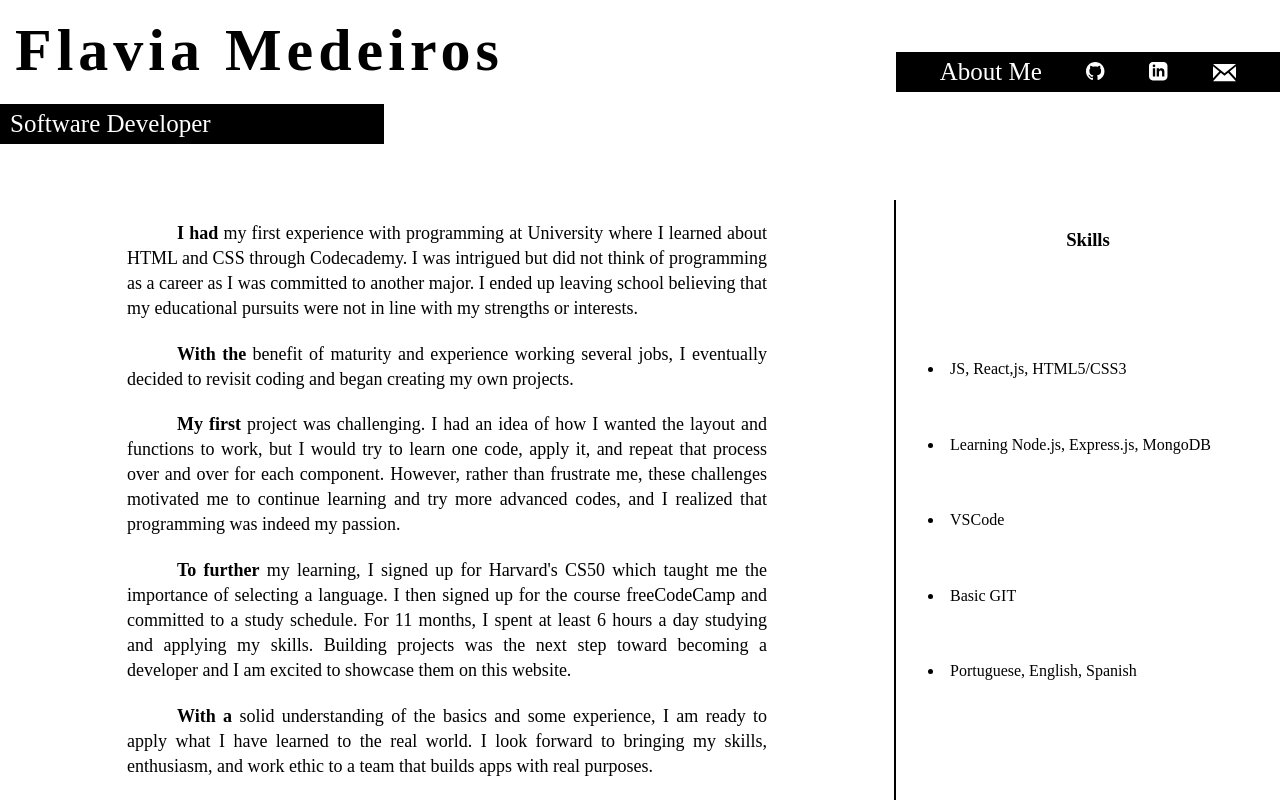
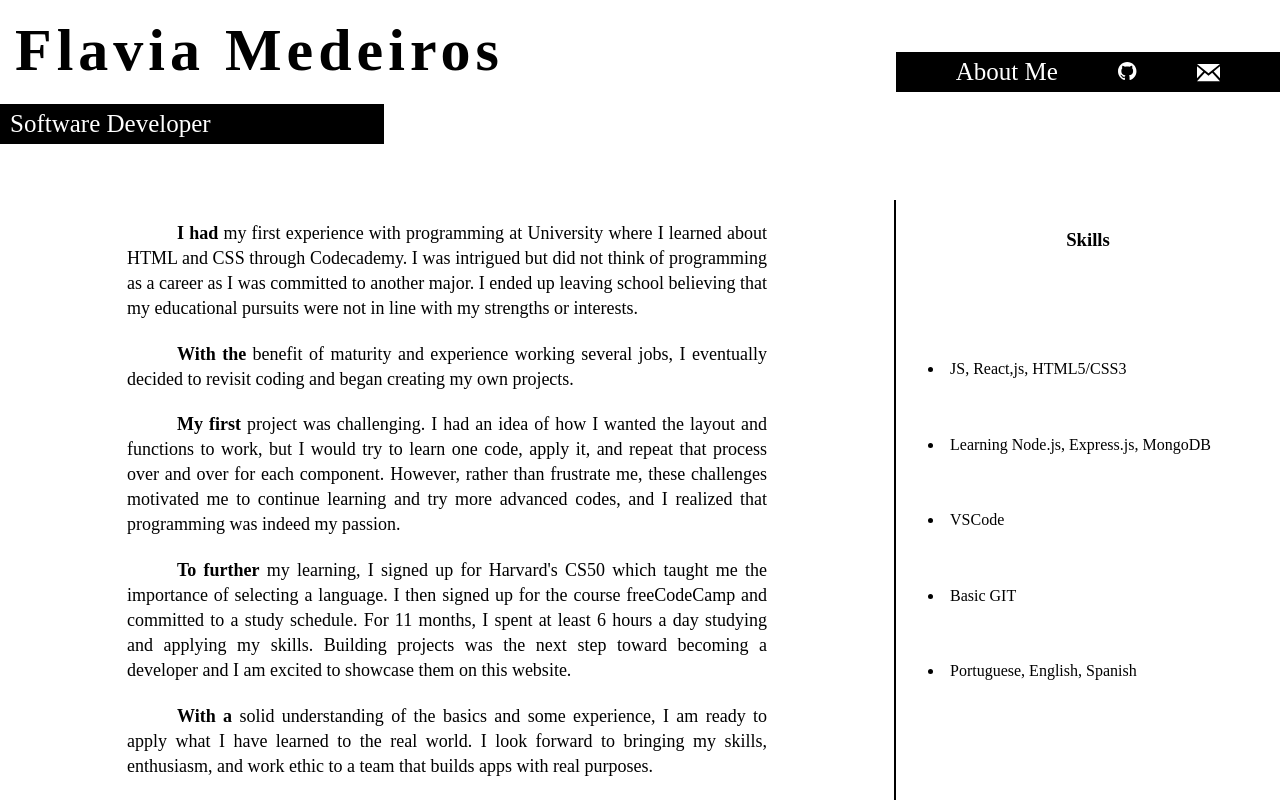
Before and after one commit to Flavsm/Developer_Flavia, a plain HTML site: page about.html in a window 1280 px wide. Drawn offline with Linux system fonts and the light colour scheme; a web font is replaced by a local one.

Commit message:
removed icon

```diff
--- a/about.html
+++ b/about.html
@@ -33,15 +33,6 @@
                             <svg xmlns="http://www.w3.org/2000/svg" width="20" height="20" viewBox="0 0 26 26">
                                 <path
                                     d="M12 0c-6.626 0-12 5.373-12 12 0 5.302 3.438 9.8 8.207 11.387.599.111.793-.261.793-.577v-2.234c-3.338.726-4.033-1.416-4.033-1.416-.546-1.387-1.333-1.756-1.333-1.756-1.089-.745.083-.729.083-.729 1.205.084 1.839 1.237 1.839 1.237 1.07 1.834 2.807 1.304 3.492.997.107-.775.418-1.305.762-1.604-2.665-.305-5.467-1.334-5.467-5.931 0-1.311.469-2.381 1.236-3.221-.124-.303-.535-1.524.117-3.176 0 0 1.008-.322 3.301 1.23.957-.266 1.983-.399 3.003-.404 1.02.005 2.047.138 3.006.404 2.291-1.552 3.297-1.23 3.297-1.23.653 1.653.242 2.874.118 3.176.77.84 1.235 1.911 1.235 3.221 0 4.609-2.807 5.624-5.479 5.921.43.372.823 1.102.823 2.222v3.293c0 .319.192.694.801.576 4.765-1.589 8.199-6.086 8.199-11.386 0-6.627-5.373-12-12-12z" />
-                            </svg>
-                        </a>
-                    </li>
-                    <li>
-                        <a href="https://www.linkedin.com/in/flavia-medeiros-77a097202" target="_blank"
-                            class="iconItems">
-                            <svg xmlns="http://www.w3.org/2000/svg" width="20" height="20" viewBox="0 0 26 26">
-                                <path
-                                    d="M19 0h-14c-2.761 0-5 2.239-5 5v14c0 2.761 2.239 5 5 5h14c2.762 0 5-2.239 5-5v-14c0-2.761-2.238-5-5-5zm-11 19h-3v-11h3v11zm-1.5-12.268c-.966 0-1.75-.79-1.75-1.764s.784-1.764 1.75-1.764 1.75.79 1.75 1.764-.783 1.764-1.75 1.764zm13.5 12.268h-3v-5.604c0-3.368-4-3.113-4 0v5.604h-3v-11h3v1.765c1.396-2.586 7-2.777 7 2.476v6.759z" />
                             </svg>
                         </a>
                     </li>
```
Also changed, not shown: index.html (+2 -10 lines).
